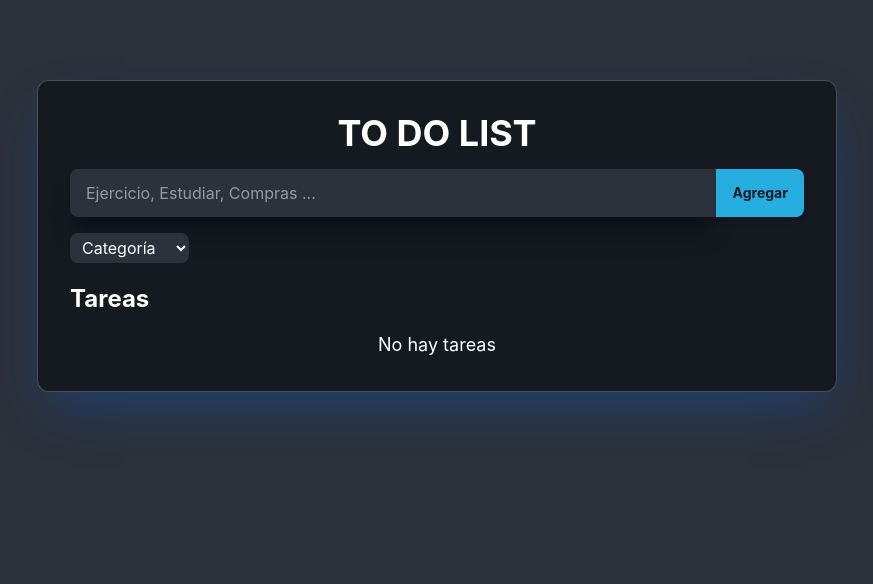
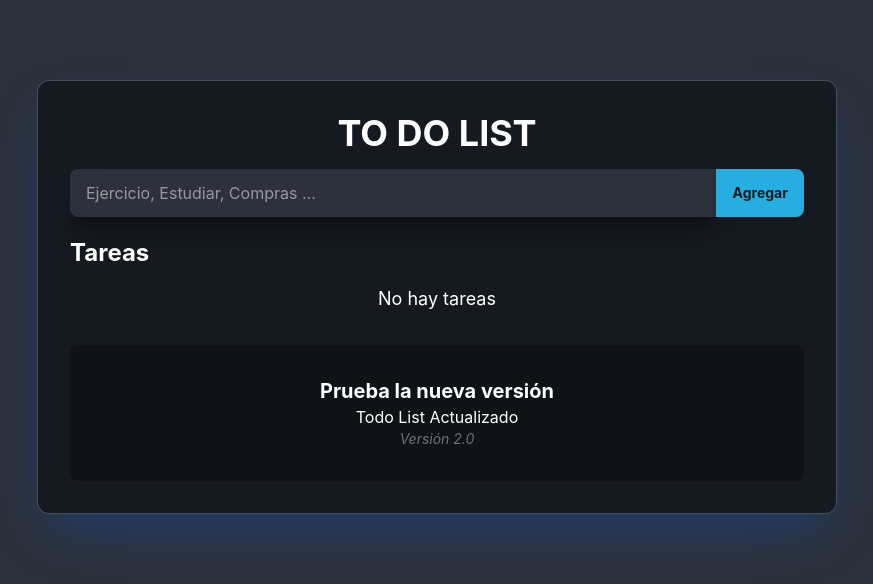
Before and after one commit to andresmholguin/todo-list-appweb, a React (Vite) app: page / in a window 1280 px wide. Shown: the top 584 px of the page, without its empty margins (203-1076 px from the left). Built offline with nearby package versions, Linux system fonts and the light colour scheme.

Commit message:
Agregar componente Footer para que usen nueva versión

```diff
--- a/src/App.jsx
+++ b/src/App.jsx
@@ -2,6 +2,7 @@ import { useState, useEffect } from "react";
 
 import Header from "./components/Header";
 import Main from "./components/Main";
+import Footer from "./components/footer";
 
 function App() {
   const [tareas, setTareas] = useState([]);
@@ -44,6 +45,7 @@ function App() {
         setEditando={setEditando}
         editando={editando}
       />
+      <Footer />
     </div>
   );
 }
--- /dev/null
+++ b/src/components/Footer.jsx
@@ -0,0 +1,13 @@
+const Footer = () => {
+  return (
+    <a href="https://todo-list-appweb-dev.vercel.app/">
+      <footer className="flex flex-col justify-center items-center mt-8 bg-black/30 py-8 rounded-lg">
+        <h2 className="text-xl font-bold">Prueba la nueva versión</h2>
+        <p>Todo List Actualizado</p>
+        <span className="italic text-sm text-gray-500">Versión 2.0</span>
+      </footer>
+    </a>
+  );
+};
+
+export default Footer;
--- a/src/components/Header.jsx
+++ b/src/components/Header.jsx
@@ -68,7 +68,7 @@ const Header = ({ guardarTarea, editando, setEditando }) => {
           </button>
         </div>
 
-        <SelectCategory />
+        {/* <SelectCategory /> */}
       </form>
     </div>
   );
```
